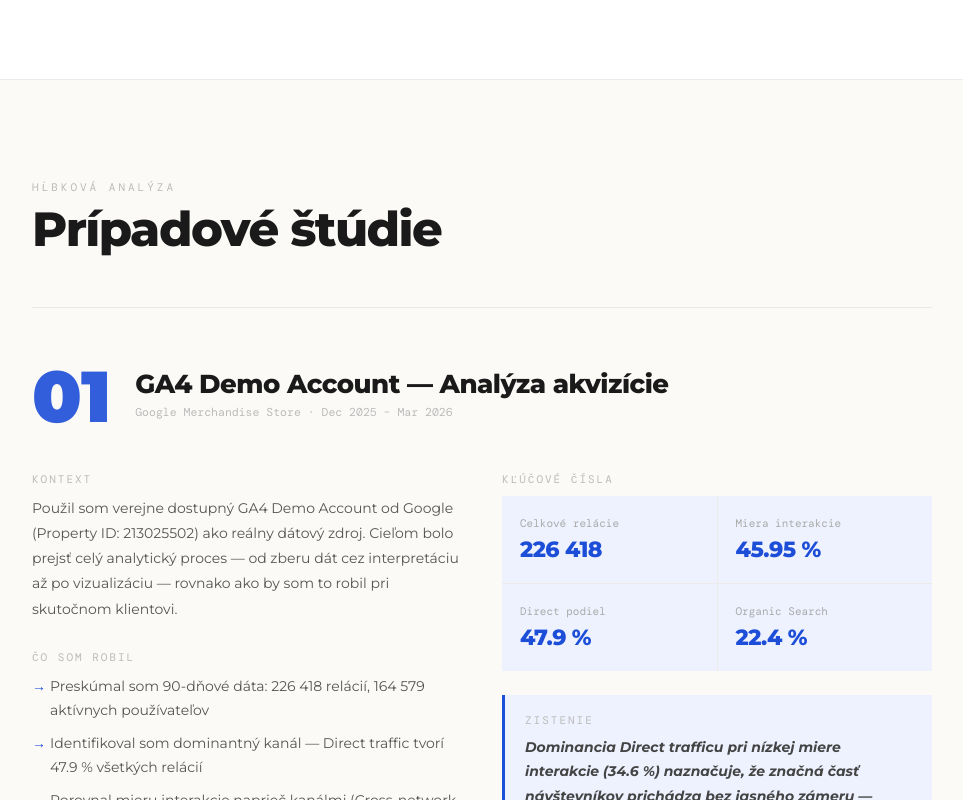
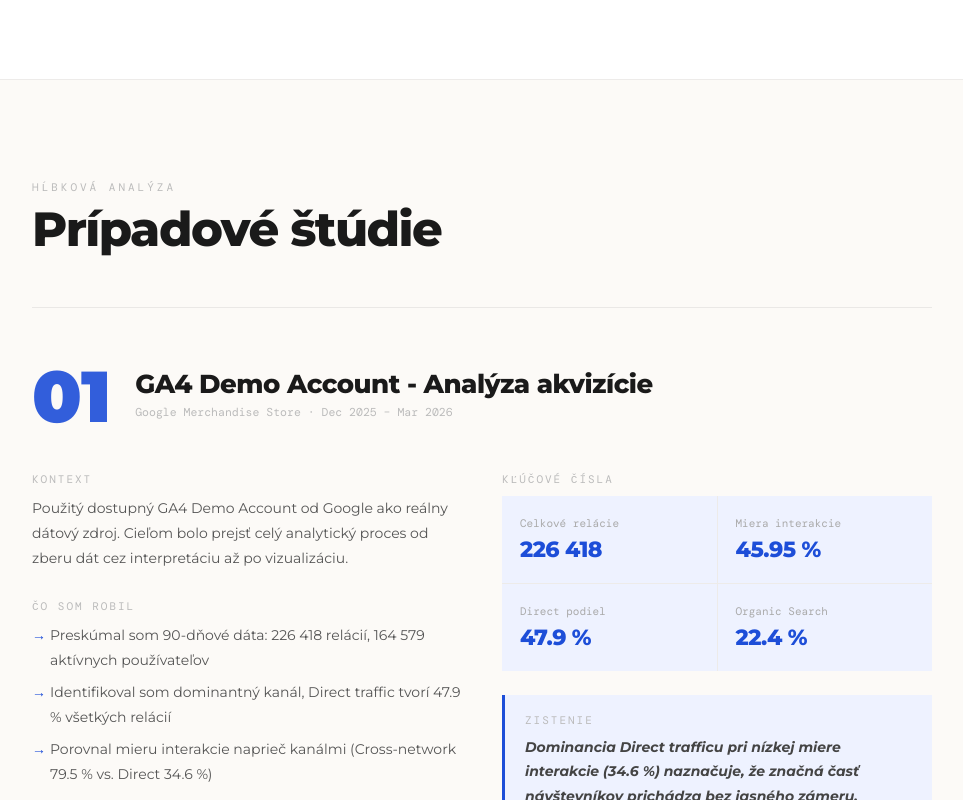
Before and after one commit to filipxjh/portfolio, a React (Vite) app: page / in a window 1280 px wide. Shown: the part 2804-3604 px from the top of the page, without its empty margins (158-1121 px from the left). Built offline with nearby package versions, Linux system fonts and the light colour scheme.

Commit message:
portfolio

```diff
--- a/src/App.jsx
+++ b/src/App.jsx
@@ -9,8 +9,8 @@
 ];
 
 const SKILLS = [
-  { category: "Analytics & Data",       items: ["Google Analytics 4", "Looker Studio", "GTM", "SQL", "Excel / Sheets"],            bg: "#eff6ff", accent: "#1d4ed8", border: "#bfdbfe" },
-  { category: "Performance Marketing",  items: ["Google Ads", "Meta Ads", "Inbound Marketing", "UTM Tracking", "PPC"],             bg: "#eef2ff", accent: "#4338ca", border: "#c7d2fe" },
+  { category: "Analytics & Data",       items: ["Google Analytics 4", "Looker Studio", "SQL", "Excel / Sheets"],            bg: "#eff6ff", accent: "#1d4ed8", border: "#bfdbfe" },
+  { category: "Performance Marketing",  items: ["Google Ads", "Meta Ads", "Inbound Marketing", "PPC"],             bg: "#eef2ff", accent: "#4338ca", border: "#c7d2fe" },
   { category: "Tools & Platforms",      items: ["HubSpot", "AI nástroje", "Databázové systémy", "REST API", "Git"],                bg: "#f5f3ff", accent: "#6d28d9", border: "#ddd6fe" },
   { category: "Web Development",        items: ["JavaScript", "HTML / CSS", "React", "Node.js", "Vite"],                           bg: "#faf5ff", accent: "#7c3aed", border: "#e9d5ff" },
 ];
@@ -47,7 +47,7 @@
     company: "Ľudovít Nastišin (SZČO)",
     location: "Prešov",
     role: "Digitálny dizajn & marketingová komunikácia",
-    period: "11/2024 — 02/2025",
+    period: "11/2024 - 02/2025",
     points: [
       "Tvorba vizuálnych podkladov pre online komunikáciu klienta",
       "Príprava grafických materiálov pre digitálne kampane",
@@ -57,9 +57,9 @@
 ];
 
 const EDUCATION = [
-  { school: "Univerzita Komenského, Bratislava", degree: "Mgr.", field: "Digitálny manažment a online marketing", period: "2025 — súčasnosť" },
-  { school: "Prešovská univerzita",              degree: "Bc.",  field: "Obchodný manažment a marketing",         period: "2022 — 2025" },
-  { school: "SPŠE Prešov",                       degree: "Maturita", field: "Informačné a sieťové technológie",  period: "2018 — 2022" },
+  { school: "Univerzita Komenského, Bratislava", degree: "Mgr.", field: "Digitálny manažment a online marketing", period: "2025 - súčasnosť" },
+  { school: "Prešovská univerzita",              degree: "Bc.",  field: "Obchodný manažment a marketing",         period: "2022 - 2025" },
+  { school: "SPŠE Prešov",                       degree: "Maturita", field: "Informačné a sieťové technológie",  period: "2018 - 2022" },
 ];
 
 const CASE_STUDIES = [
@@ -68,12 +68,12 @@
     index: "01",
     color: "#1d4ed8",
     colorLight: "#eef2ff",
-    title: "GA4 Demo Account — Analýza akvizície",
+    title: "GA4 Demo Account - Analýza akvizície",
     subtitle: "Google Merchandise Store · Dec 2025 – Mar 2026",
-    context: "Použil som verejne dostupný GA4 Demo Account od Google (Property ID: 213025502) ako reálny dátový zdroj. Cieľom bolo prejsť celý analytický proces — od zberu dát cez interpretáciu až po vizualizáciu — rovnako ako by som to robil pri skutočnom klientovi.",
+    context: "Použitý dostupný GA4 Demo Account od Google ako reálny dátový zdroj. Cieľom bolo prejsť celý analytický proces od zberu dát cez interpretáciu až po vizualizáciu.",
     what: [
       "Preskúmal som 90-dňové dáta: 226 418 relácií, 164 579 aktívnych používateľov",
-      "Identifikoval som dominantný kanál — Direct traffic tvorí 47.9 % všetkých relácií",
+      "Identifikoval som dominantný kanál, Direct traffic tvorí 47.9 % všetkých relácií",
       "Porovnal mieru interakcie naprieč kanálmi (Cross-network 79.5 % vs. Direct 34.6 %)",
       "Navrhol custom Chart.js dashboard s animovanými KPI pre rýchlu orientáciu",
     ],
@@ -83,21 +83,21 @@
       { label: "Direct podiel", value: "47.9 %" },
       { label: "Organic Search", value: "22.4 %" },
     ],
-    takeaway: "Dominancia Direct trafficu pri nízkej miere interakcie (34.6 %) naznačuje, že značná časť návštevníkov prichádza bez jasného zámeru — priestor pre lepší remarketing a obsahovú stratégiu.",
+    takeaway: "Dominancia Direct trafficu pri nízkej miere interakcie (34.6 %) naznačuje, že značná časť návštevníkov prichádza bez jasného zámeru, priestor pre lepší remarketing a obsahovú stratégiu.",
   },
   {
     id: "dnd",
     index: "02",
     color: "#4338ca",
     colorLight: "#eef2ff",
-    title: "Build Editor — od API po funkčný produkt",
+    title: "Build Editor - od API po funkčný produkt",
     subtitle: "Dark & Darker · Full-Stack projekt",
     context: "Začal som s jednoduchým nápadom: vytvoriť nástroj pre hráčov, ktorý im pomôže plánovať herné zostavy. Projekt prerástol do full-stack aplikácie s externým API, serverless proxy a vlastným dizajnom.",
     what: [
       "Analyzoval som DarkerDB API dokumentáciu a pochopil bitmask systém pre filtrovanie tried",
       "Vytvoril Vercel serverless proxy (/api/items.js) na obídenie CORS obmedzení externého API",
       "Implementoval dynamický výpočet 20+ herných štatistík podľa reálnych vzorcov z hry",
-      "Navrhol UI v metalickom štýle — cut-corner elementy, tmavá paleta, grain textúra",
+      "Navrhol UI v metalickom štýle - cut-corner elementy, tmavá paleta, grain textúra",
     ],
     findings: [
       { label: "API endpoint",  value: "DarkerDB v1" },
@@ -105,7 +105,7 @@
       { label: "Herné triedy", value: "10" },
       { label: "Ukladanie",    value: "localStorage" },
     ],
-    takeaway: "Hlavná technická výzva bola CORS — vyriešil som ju Vercel serverless funkciou ktorá proxy-uje requesty na externé API. Projekt ukázal, že aj fanúšikovský projekt môže mať produkčnú kvalitu.",
+    takeaway: "Hlavná technická výzva bola CORS - vyriešil som ju Vercel serverless funkciou ktorá proxy-uje requesty na externé API. Projekt ukázal, že aj fanúšikovský projekt môže mať produkčnú kvalitu.",
   },
 ];
 
```
